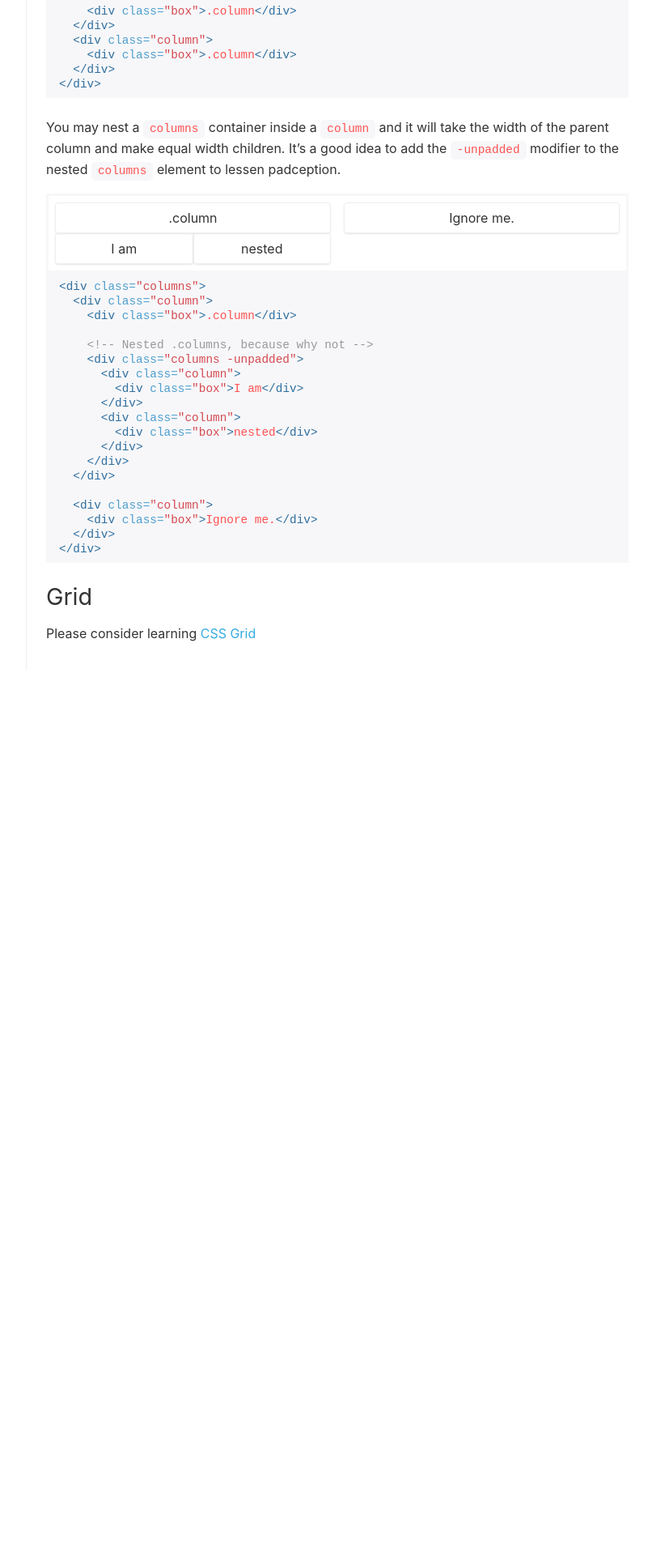
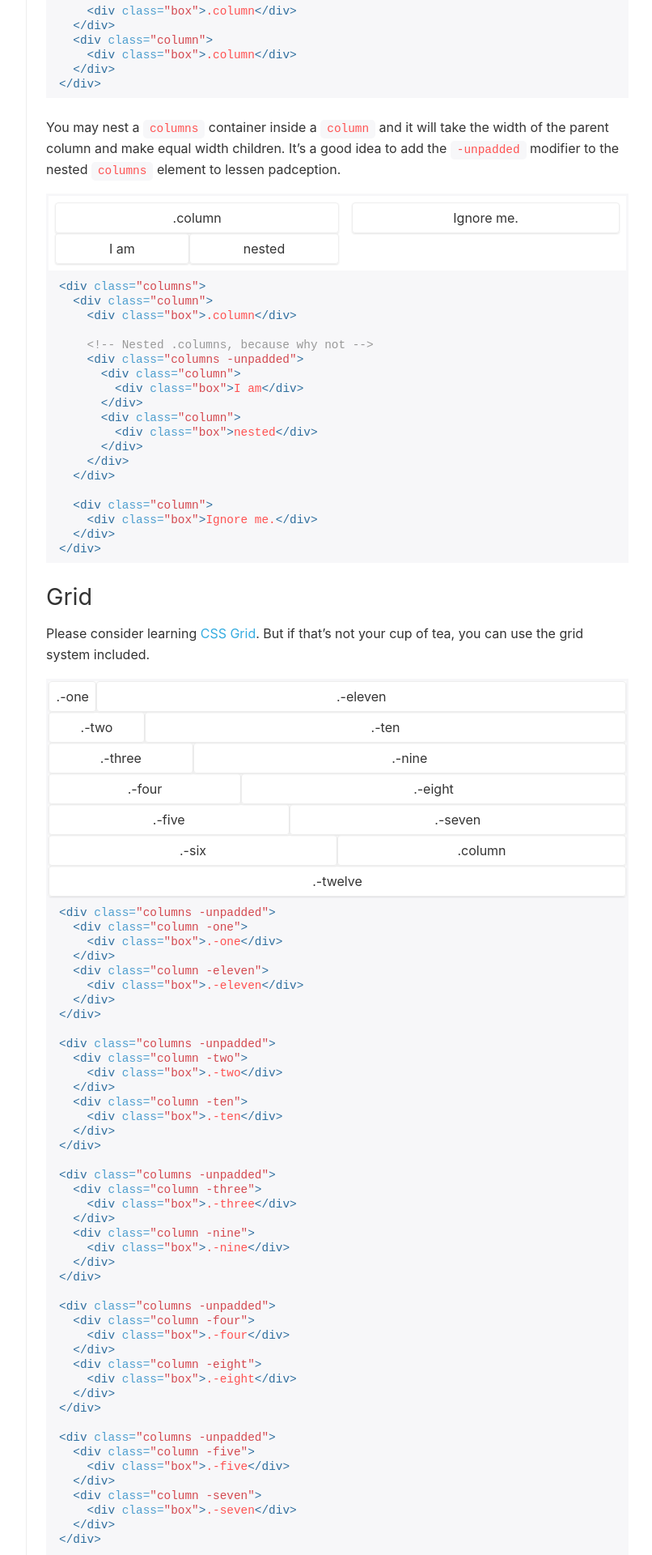
Before and after one commit to CuttingedgeDev/corgi-, a Jekyll site: the page built from docs/_documentation/layout.md, in a window 1280 px wide. Shown: the part 1024-2944 px from the top of the page at 81% size, without its empty margins (319-1125 px from the left). Built offline with Jekyll 4.4.1, drawn with Linux system fonts in a browser that asks for light colours; before the commit the page ends 1884 px from its top, so only the background shows below that; some of the changed text lies outside the part shown.

Commit message:
Creates grid

```diff
--- a/docs/_documentation/layout.md
+++ b/docs/_documentation/layout.md
@@ -33,13 +33,13 @@ inside, and they will alway span equal width. This is all possible thanks to [fl
 <div id="columns-demo" class="example">
   <div class="preview">
     <div class="columns">
-      <div class="column text-center">
+      <div class="column">
         <div class="box">.column</div>
       </div>
-      <div class="column text-center">
+      <div class="column">
         <div class="box">.column</div>
       </div>
-      <div class="column text-center">
+      <div class="column">
         <div class="box">.column</div>
       </div>
     </div>
@@ -64,10 +64,10 @@ The `columns` class comes with the `-unpadded` modifier to remove default paddin
 <div class="example">
   <div class="preview">
     <div class="columns -unpadded">
-      <div class="column text-center">
+      <div class="column">
         <div class="box">.column</div>
       </div>
-      <div class="column text-center">
+      <div class="column">
         <div class="box">.column</div>
       </div>
     </div>
@@ -92,18 +92,18 @@ element to lessen padception.
 <div class="example">
   <div class="preview">
     <div class="columns">
-      <div class="column text-center">
+      <div class="column">
         <div class="box">.column</div>
         <div class="columns -unpadded">
-          <div class="column text-center">
+          <div class="column">
             <div class="box">I am</div>
           </div>
-          <div class="column text-center">
+          <div class="column">
             <div class="box">nested</div>
           </div>
         </div>
       </div>
-      <div class="column text-center">
+      <div class="column">
         <div class="box">Ignore me.</div>
       </div>
     </div>
@@ -135,4 +135,128 @@ element to lessen padception.
 
 #### Grid
 
-Please consider learning [CSS Grid](https://developer.mozilla.org/en-US/docs/Web/CSS/grid)
+Please consider learning [CSS Grid](https://developer.mozilla.org/en-US/docs/Web/CSS/grid). But if that's not your
+cup of tea, you can use the grid system included.
+
+<div class="example">
+  <div class="preview">
+    <div class="columns -unpadded">
+      <div class="column -one">
+        <div class="box">.-one</div>
+      </div>
+      <div class="column -eleven">
+        <div class="box">.-eleven</div>
+      </div>
+    </div>
+    <div class="columns -unpadded">
+      <div class="column -two">
+        <div class="box">.-two</div>
+      </div>
+      <div class="column -ten">
+        <div class="box">.-ten</div>
+      </div>
+    </div>
+    <div class="columns -unpadded">
+      <div class="column -three">
+        <div class="box">.-three</div>
+      </div>
+      <div class="column -nine">
+        <div class="box">.-nine</div>
+      </div>
+    </div>
+    <div class="columns -unpadded">
+      <div class="column -four">
+        <div class="box">.-four</div>
+      </div>
+      <div class="column -eight">
+        <div class="box">.-eight</div>
+      </div>
+    </div>
+    <div class="columns -unpadded">
+      <div class="column -five">
+        <div class="box">.-five</div>
+      </div>
+      <div class="column -seven">
+        <div class="box">.-seven</div>
+      </div>
+    </div>
+    <div class="columns -unpadded">
+      <div class="column -six">
+        <div class="box">.-six</div>
+      </div>
+      <div class="column">
+        <div class="box">.column</div>
+      </div>
+    </div>
+    <div class="columns -unpadded">
+      <div class="column -twelve">
+        <div class="box">.-twelve</div>
+      </div>
+    </div>
+  </div>
+</div>
+
+{% highlight html %}
+<div class="columns -unpadded">
+  <div class="column -one">
+    <div class="box">.-one</div>
+  </div>
+  <div class="column -eleven">
+    <div class="box">.-eleven</div>
+  </div>
+</div>
+
+<div class="columns -unpadded">
+  <div class="column -two">
+    <div class="box">.-two</div>
+  </div>
+  <div class="column -ten">
+    <div class="box">.-ten</div>
+  </div>
+</div>
+
+<div class="columns -unpadded">
+  <div class="column -three">
+    <div class="box">.-three</div>
+  </div>
+  <div class="column -nine">
+    <div class="box">.-nine</div>
+  </div>
+</div>
+
+<div class="columns -unpadded">
+  <div class="column -four">
+    <div class="box">.-four</div>
+  </div>
+  <div class="column -eight">
+    <div class="box">.-eight</div>
+  </div>
+</div>
+
+<div class="columns -unpadded">
+  <div class="column -five">
+    <div class="box">.-five</div>
+  </div>
+  <div class="column -seven">
+    <div class="box">.-seven</div>
+  </div>
+</div>
+
+<div class="columns -unpadded">
+  <div class="column -six">
+    <div class="box">.-six</div>
+  </div>
+  <div class="column">
+    <div class="box">.column</div>
+  </div>
+</div>
+
+<div class="columns -unpadded">
+  <div class="column -twelve">
+    <div class="box">.-twelve</div>
+  </div>
+</div>
+{% endhighlight %}
+
+By adding a modifier `-#{number}` that column will span that many columns in a 12 column max grid.
+Columns with no modifier classes will span the remaining space to fill the grid.
--- a/docs/_sass/demo.sass
+++ b/docs/_sass/demo.sass
@@ -66,3 +66,6 @@ nav.nav
 
 .preview
   border: 3px solid #f7f7f9
+
+  .column
+    text-align: center
--- a/docs/css/corgi-docs.css
+++ b/docs/css/corgi-docs.css
@@ -147,16 +147,73 @@ p {
     display: -webkit-box;
     display: -ms-flexbox;
     display: flex;
-    -webkit-box-pack: justify;
-        -ms-flex-pack: justify;
-            justify-content: space-between;
     -ms-flex-wrap: wrap;
         flex-wrap: wrap;
   }
   .columns > .column {
     -webkit-box-flex: 1;
-        -ms-flex: 1;
-            flex: 1;
+        -ms-flex-positive: 1;
+            flex-grow: 1;
+  }
+  .columns > .column.-one {
+    -webkit-box-flex: 0;
+        -ms-flex: 0 0 8.3333%;
+            flex: 0 0 8.3333%;
+  }
+  .columns > .column.-two {
+    -webkit-box-flex: 0;
+        -ms-flex: 0 0 16.6667%;
+            flex: 0 0 16.6667%;
+  }
+  .columns > .column.-three {
+    -webkit-box-flex: 0;
+        -ms-flex: 0 0 25%;
+            flex: 0 0 25%;
+  }
+  .columns > .column.-four {
+    -webkit-box-flex: 0;
+        -ms-flex: 0 0 33.3333%;
+            flex: 0 0 33.3333%;
+  }
+  .columns > .column.-five {
+    -webkit-box-flex: 0;
+        -ms-flex: 0 0 41.6667%;
+            flex: 0 0 41.6667%;
+  }
+  .columns > .column.-six {
+    -webkit-box-flex: 0;
+        -ms-flex: 0 0 50%;
+            flex: 0 0 50%;
+  }
+  .columns > .column.-seven {
+    -webkit-box-flex: 0;
+        -ms-flex: 0 0 58.3333%;
+            flex: 0 0 58.3333%;
+  }
+  .columns > .column.-eight {
+    -webkit-box-flex: 0;
+        -ms-flex: 0 0 66.6667%;
+            flex: 0 0 66.6667%;
+  }
+  .columns > .column.-nine {
+    -webkit-box-flex: 0;
+        -ms-flex: 0 0 75%;
+            flex: 0 0 75%;
+  }
+  .columns > .column.-ten {
+    -webkit-box-flex: 0;
+        -ms-flex: 0 0 83.3333%;
+            flex: 0 0 83.3333%;
+  }
+  .columns > .column.-eleven {
+    -webkit-box-flex: 0;
+        -ms-flex: 0 0 91.6667%;
+            flex: 0 0 91.6667%;
+  }
+  .columns > .column.-twelve {
+    -webkit-box-flex: 0;
+        -ms-flex: 0 0 100%;
+            flex: 0 0 100%;
   }
 }
 
@@ -581,6 +638,10 @@ nav.nav h6 {
   border: 3px solid #f7f7f9;
 }
 
+.preview .column {
+  text-align: center;
+}
+
 .landing-example header {
   min-height: 35rem;
   text-align: center;
--- a/sass/layout.sass
+++ b/sass/layout.sass
@@ -20,11 +20,36 @@
 
   +desktop
     display: flex
-    justify-content: space-between
     flex-wrap: wrap
 
     > .column
-      flex: 1
+      flex-grow: 1
+
+      &.-one
+        flex: 0 0 8.3333%
+      &.-two
+        flex: 0 0 16.6667%
+      &.-three
+        flex: 0 0 25%
+      &.-four
+        flex: 0 0 33.3333%
+      &.-five
+        flex: 0 0 41.6667%
+      &.-six
+        flex: 0 0 50%
+      &.-seven
+        flex: 0 0 58.3333%
+      &.-eight
+        flex: 0 0 66.6667%
+      &.-nine
+        flex: 0 0 75%
+      &.-ten
+        flex: 0 0 83.3333%
+      &.-eleven
+        flex: 0 0 91.6667%
+      &.-twelve
+        flex: 0 0 100%
+
 
 nav.nav
   & > ul
```
Also changed, not shown: css/corgi.css (+62 -5 lines), 2 other files.
